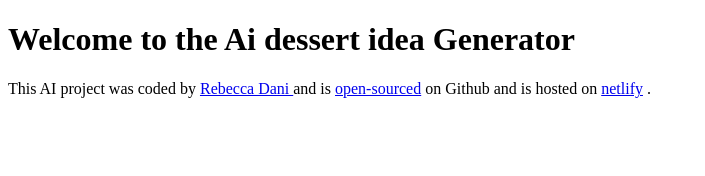
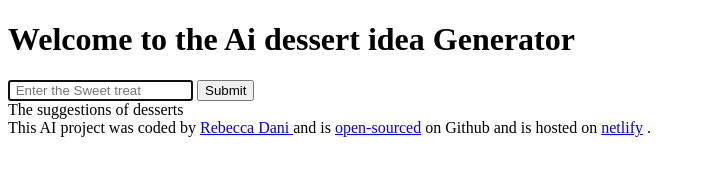
Before and after one commit to rebecca967/dessert-idea-generator, a plain HTML site: page index.html in a window 1280 px wide. Shown: the whole page, without its empty margins (0-705 px from the left). Drawn offline with Linux system fonts and the light colour scheme.

Commit message:
added the basic html structure

```diff
--- a/index.html
+++ b/index.html
@@ -7,9 +7,23 @@
   <title> Dessert Ideas</title>
 </head>
 <body>
+  <header>
   <h1>
-    Welcome to the Ai dessert idea Generator
+   Welcome to the Ai dessert idea Generator
   </h1>
+  </header>
+  <main>
+
+  </main>
+<form>
+  <input type="text" placeholder=" Enter the Sweet treat"
+  autofocus
+  required/>
+  <input type="submit"/>
+</form>
+<div>
+  The suggestions of desserts
+</div>
 
   <footer>
     This AI project was coded by <a href="https://github.com/" target ="_blank">Rebecca Dani </a> and is <a href="https://github.com/rebecca967/dessert-idea-generator" target="_blank"> open-sourced</a> on Github
```
